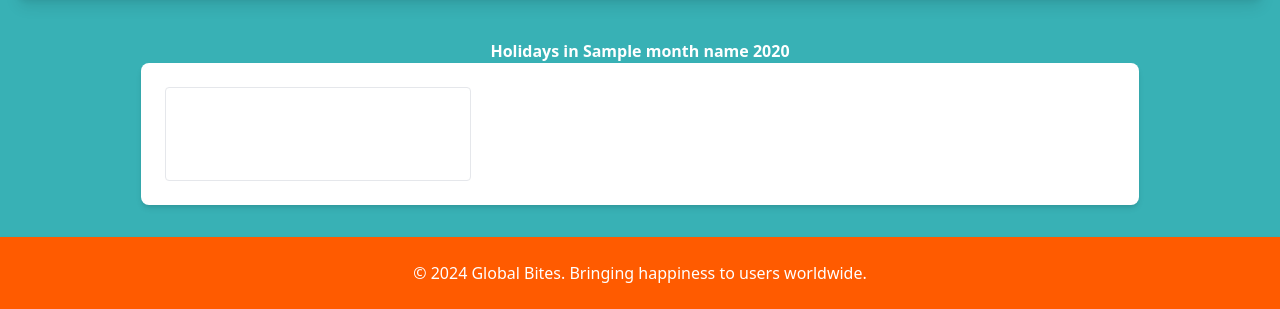
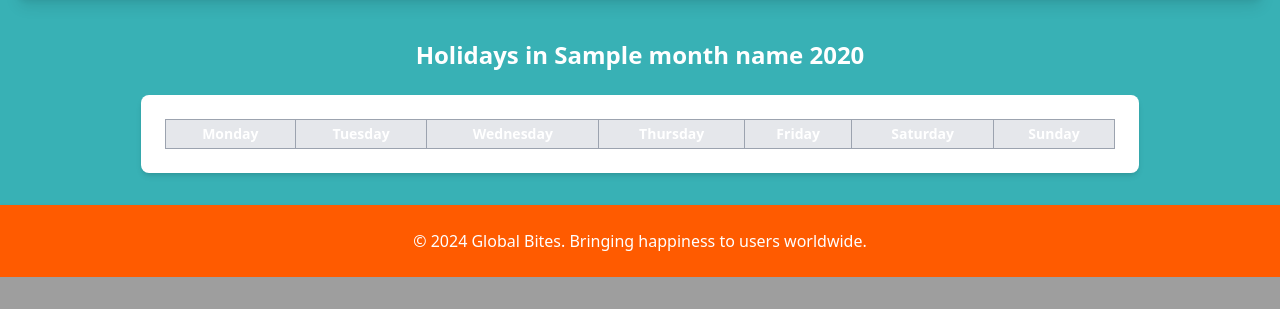
Before and after one commit to Tuvalu23/p01, a Flask app: template app/templates/home.html in a window 1280 px wide. Shown: the part 619-928 px from the top of the page. After the commit the page ends 896 px from the top, so only its background shows below. Run offline with Flask 2, Linux system fonts and the light colour scheme; the template is opened without the code that fills it: most values are stand-ins (such as "Sample title", 1, 10 or a date in 2020); lists and menus that the app fills with data are empty; some libraries are stand-ins or nearby versions.

Commit message:
completed working calendar at home

```diff
--- a/app/__init__.py
+++ b/app/__init__.py
@@ -18,6 +18,7 @@ from flask import Flask, render_template, request, redirect, url_for, session, f
 from dateutil.parser import parse  # import for ISO 8601 parsing (for dates)
 from functools import wraps
 from models import User  # import User model from models.py
+from calendar import monthrange, day_name
 
 from config import Config
 
@@ -427,7 +428,20 @@ def home():
 
     holidays_by_date, current_year, current_month, month_name = get_holidays_this_month()
 
-    return render_template('home.html', google_maps_api_key=google_maps_api_key, holidays_by_date=holidays_by_date, current_year=current_year, current_month=current_month, month_name=month_name)
+    # generate calendar data
+    days_in_month = monthrange(current_year, current_month)[1]  # total days in the month
+    first_day_of_month = monthrange(current_year, current_month)[0]  # day of the week (0 = Monday)
+
+    return render_template(
+        'home.html',
+        google_maps_api_key=google_maps_api_key,
+        holidays_by_date=holidays_by_date,
+        current_year=current_year,
+        current_month=current_month,
+        month_name=month_name,
+        days_in_month=days_in_month,
+        first_day_of_month=first_day_of_month
+    )
 
 # login route
 @app.route('/login', methods=['GET', 'POST'])
--- /dev/null
+++ b/app/keys/key_calendarific.txt
@@ -0,0 +1 @@
+v0dm88TZaYKE68Fk746ksSu6h2gtggBm
--- /dev/null
+++ b/app/keys/key_googlemaps.txt
@@ -0,0 +1 @@
+AIzaSyD5lhk_haW7lBfHjPhiwEsbn5MGZNhOgIo
--- /dev/null
+++ b/app/keys/key_spoonacular.txt
@@ -0,0 +1 @@
+b995cc9d07264f948737ddea54e62771
--- a/app/templates/home.html
+++ b/app/templates/home.html
@@ -11,30 +11,60 @@
     <!-- google map -->
      <div id="map" class="w-full h-96 rounded-lg shadow-lg mt-20"></div>
 
+     {% set ns = namespace(day_counter=1) %} <!-- namespace to hold counter -->
+
      <!-- calendar -->
      <div class="mt-10">
-         <h2 class="text2xl font-bold text-center">Holidays in {{ month_name}} {{current_year }}</h2>
-         <div class="flex justify-center">
+        <h2 class="text-2xl font-bold text-center">Holidays in {{ month_name }} {{ current_year }}</h2>
+        <div class="flex justify-center mt-6">
             <div class="w-4/5 bg-white shadow-md rounded-lg p-6">
                 {% if holidays_by_date %}
-                 <div class="grid grid-cols-1 md:grid-cols-2 lg:grid-cols-3 gap-4">
-                     {% for date, holidays in holidays_by_date.items() %}
-                         <div class="border p-4 rounded shadow-sm.bg-gray-50">
-                             <h3 class="text-lg font-semibold">{{ date }}</h3>
-                             <ul class="list-disc list-inside mt-2">
-                                 {% for holidays in holidays %}
-                                     <li>{{ holiday }}</li>
+                    <table class="table-auto border-collapse border border-gray-400 w-full text-sm">
+                        <thead>
+                            <tr class="bg-gray-200 text-center">
+                                <th class="border border-gray-400 px-2 py-1">Monday</th>
+                                <th class="border border-gray-400 px-2 py-1">Tuesday</th>
+                                <th class="border border-gray-400 px-2 py-1">Wednesday</th>
+                                <th class="border border-gray-400 px-2 py-1">Thursday</th>
+                                <th class="border border-gray-400 px-2 py-1">Friday</th>
+                                <th class="border border-gray-400 px-2 py-1">Saturday</th>
+                                <th class="border border-gray-400 px-2 py-1">Sunday</th>
+                            </tr>
+                        </thead>
+                        <tbody>
+                            {% set ns = namespace(day_counter=1) %}
+                            {% for week in range((days_in_month + first_day_of_month - 1) // 7 + 1) %}
+                                <tr class="text-center">
+                                    {% for day_of_week in range(7) %}
+                                        <td class="border border-gray-400 px-2 py-2 align-top">
+                                            {% if (week == 0 and day_of_week < first_day_of_month) or ns.day_counter > days_in_month %}
+                                                <!-- Empty cell -->
+                                            {% else %}
+                                                <div class="font-bold">{{ ns.day_counter }}</div>
+                                                <ul class="list-disc list-inside text-left mt-1">
+                                                    {% set date_key = "%04d-%02d-%02d" % (current_year, current_month, ns.day_counter) %}
+                                                    {% if date_key in holidays_by_date %}
+                                                        {% for holiday in holidays_by_date[date_key][:5] %}
+                                                            <li class="text-xs">{{ holiday }}</li>
                                                         {% endfor %}
+                                                    {% endif %}
                                                 </ul>
-                         </div>
+                                                {% set ns.day_counter = ns.day_counter + 1 %}
+                                            {% endif %}
+                                        </td>
                                     {% endfor %}
-                 </div>
+                                </tr>
+                            {% endfor %}
+                        </tbody>
+                    </table>
                 {% else %}
-                 <p class="text=center text-gray-500 mt-4">No holidays found for this month.</p>
+                    <p class="text-center text-gray-500 mt-4">No holidays found for this month.</p>
                 {% endif %}
             </div>
         </div>
     </div>
+
+
 </div>
 
 <script>
--- a/devlog.txt
+++ b/devlog.txt
@@ -180,3 +180,7 @@ endritI -- 2024-12-12 11:35
 
 benR -- 2024-12-12 11:42
 - Added calendar section to home page, not working atm tho
+
+benR -- 2024-12-12 18:10
+- Fixed calendar by parsing thru home route
+- Added 'seamless' day calculations
```
Lines whose indentation alone changed are shown as unchanged.
